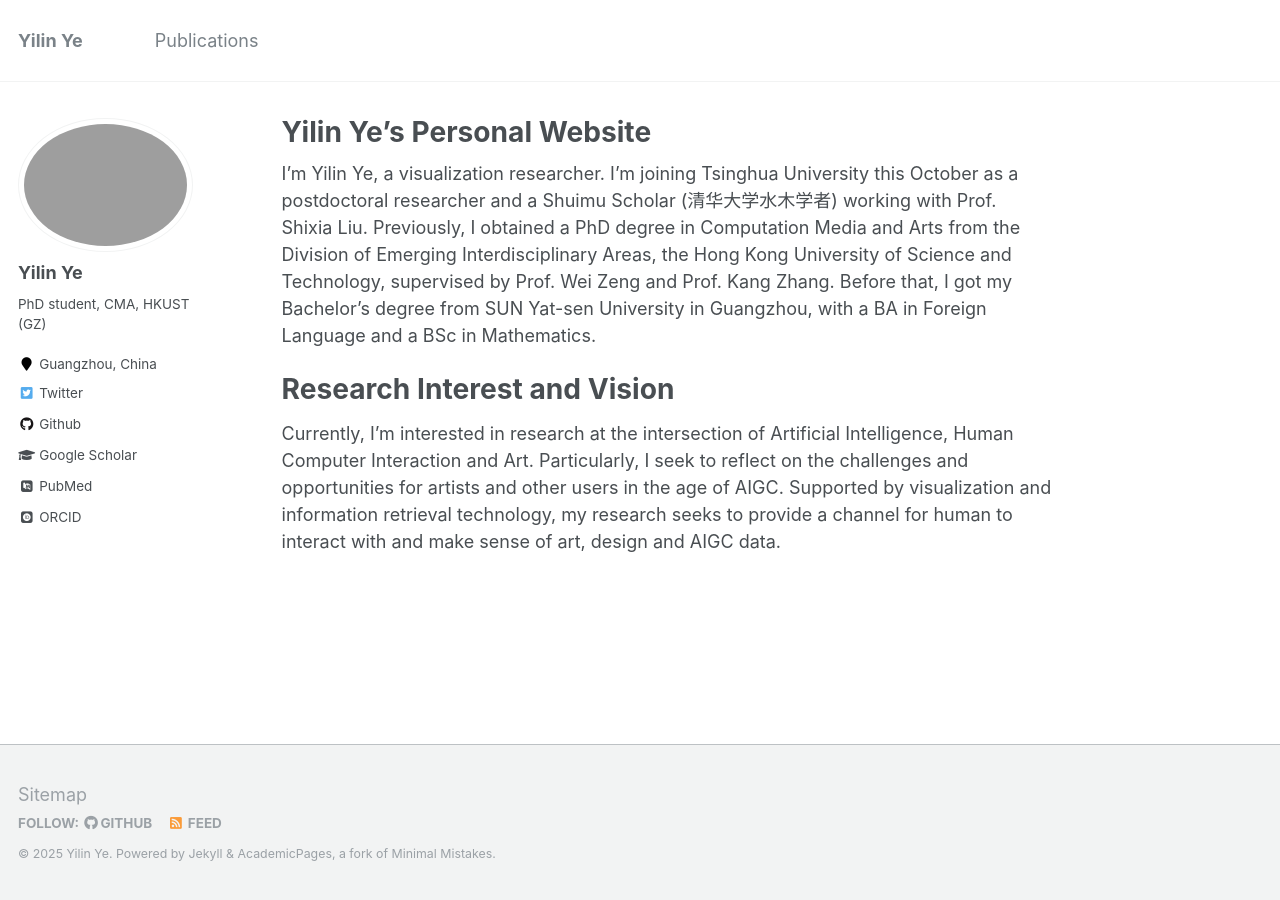
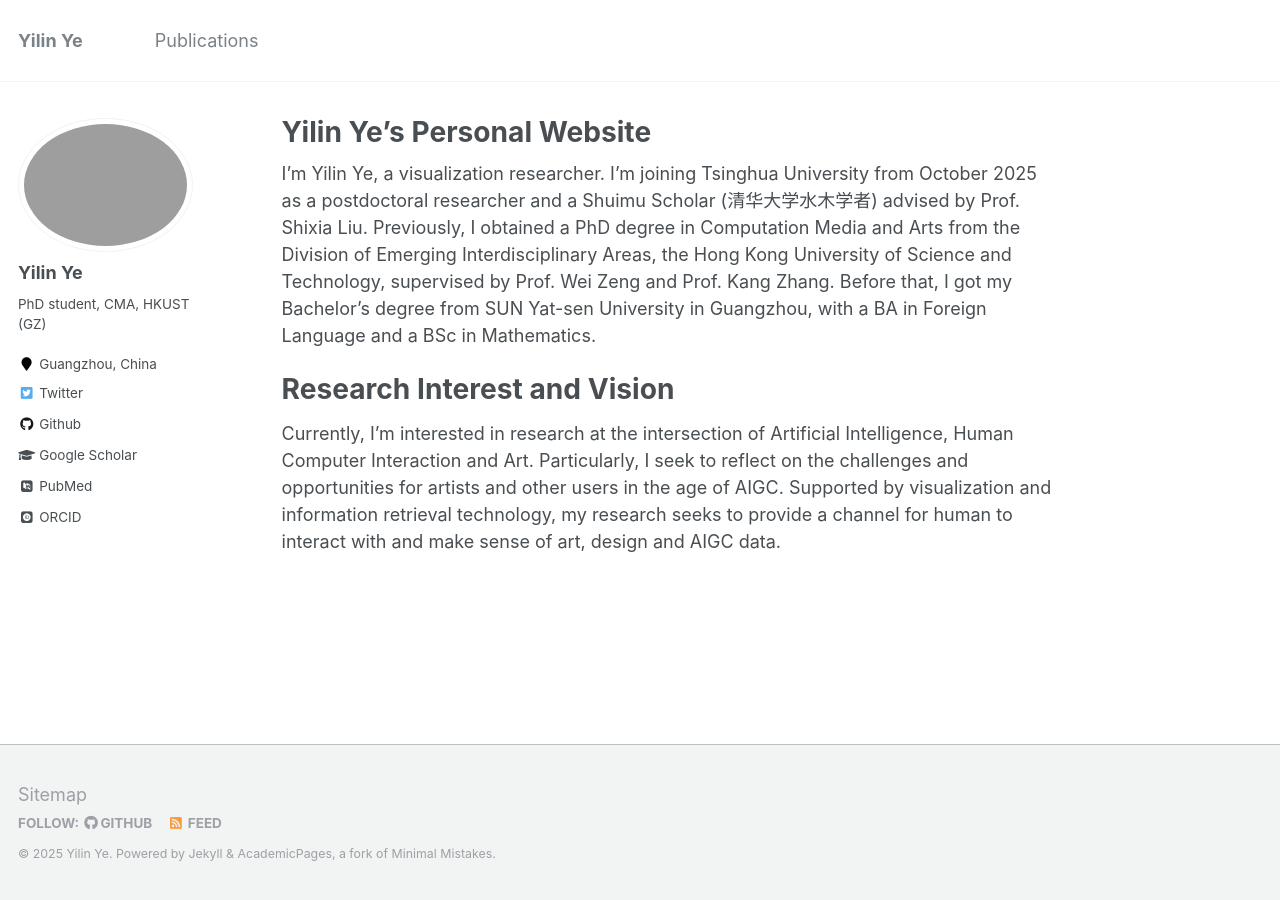
Before and after one commit to yilinye/yilinye.github.io, a Jekyll site: the page built from _pages/about.md, in a window 1280 px wide. Built offline with Jekyll 4.4.1, drawn with Linux system fonts in a browser that asks for light colours; some web fonts are replaced.

Commit message:
Describe what you changed

```diff
--- a/_pages/about.md
+++ b/_pages/about.md
@@ -8,7 +8,7 @@ redirect_from:
   - /about.html
 ---
 
-I'm Yilin Ye, a visualization researcher. I'm joining Tsinghua University this October as a postdoctoral researcher and a Shuimu Scholar (清华大学水木学者) working with Prof. Shixia Liu. Previously, I obtained a PhD degree in Computation Media and Arts from the Division of Emerging Interdisciplinary Areas, the Hong Kong University of Science and Technology, supervised by Prof. Wei Zeng and Prof. Kang Zhang. Before that, I got my Bachelor's degree from SUN Yat-sen University in Guangzhou, with a BA in Foreign Language and a BSc in Mathematics.
+I'm Yilin Ye, a visualization researcher. I'm joining Tsinghua University from October 2025 as a postdoctoral researcher and a Shuimu Scholar (清华大学水木学者) advised by Prof. Shixia Liu. Previously, I obtained a PhD degree in Computation Media and Arts from the Division of Emerging Interdisciplinary Areas, the Hong Kong University of Science and Technology, supervised by Prof. Wei Zeng and Prof. Kang Zhang. Before that, I got my Bachelor's degree from SUN Yat-sen University in Guangzhou, with a BA in Foreign Language and a BSc in Mathematics.
 <!-- a PhD student at the Hong Kong University of Science and Technology (Guangzhou) and the Hong Kong University of Science and Technology. I'm supervised by Prof. Wei Zeng and co-supervised by Prof. Kang Zhang. Before coming to HKUST (GZ), I got my Bachelor's degree from SUN Yat-sen University in Guangzhou, with a BA in Foreign Language and a BSc in Mathematics. -->
 <!-- This is the front page of a website that is powered by the [academicpages template](https://github.com/academicpages/academicpages.github.io) and hosted on GitHub pages. [GitHub pages](https://pages.github.com) is a free service in which websites are built and hosted from code and data stored in a GitHub repository, automatically updating when a new commit is made to the respository. This template was forked from the [Minimal Mistakes Jekyll Theme](https://mmistakes.github.io/minimal-mistakes/) created by Michael Rose, and then extended to support the kinds of content that academics have: publications, talks, teaching, a portfolio, blog posts, and a dynamically-generated CV. You can fork [this repository](https://github.com/academicpages/academicpages.github.io) right now, modify the configuration and markdown files, add your own PDFs and other content, and have your own site for free, with no ads! An older version of this template powers my own personal website at [stuartgeiger.com](http://stuartgeiger.com), which uses [this Github repository](https://github.com/staeiou/staeiou.github.io). -->
 
```
